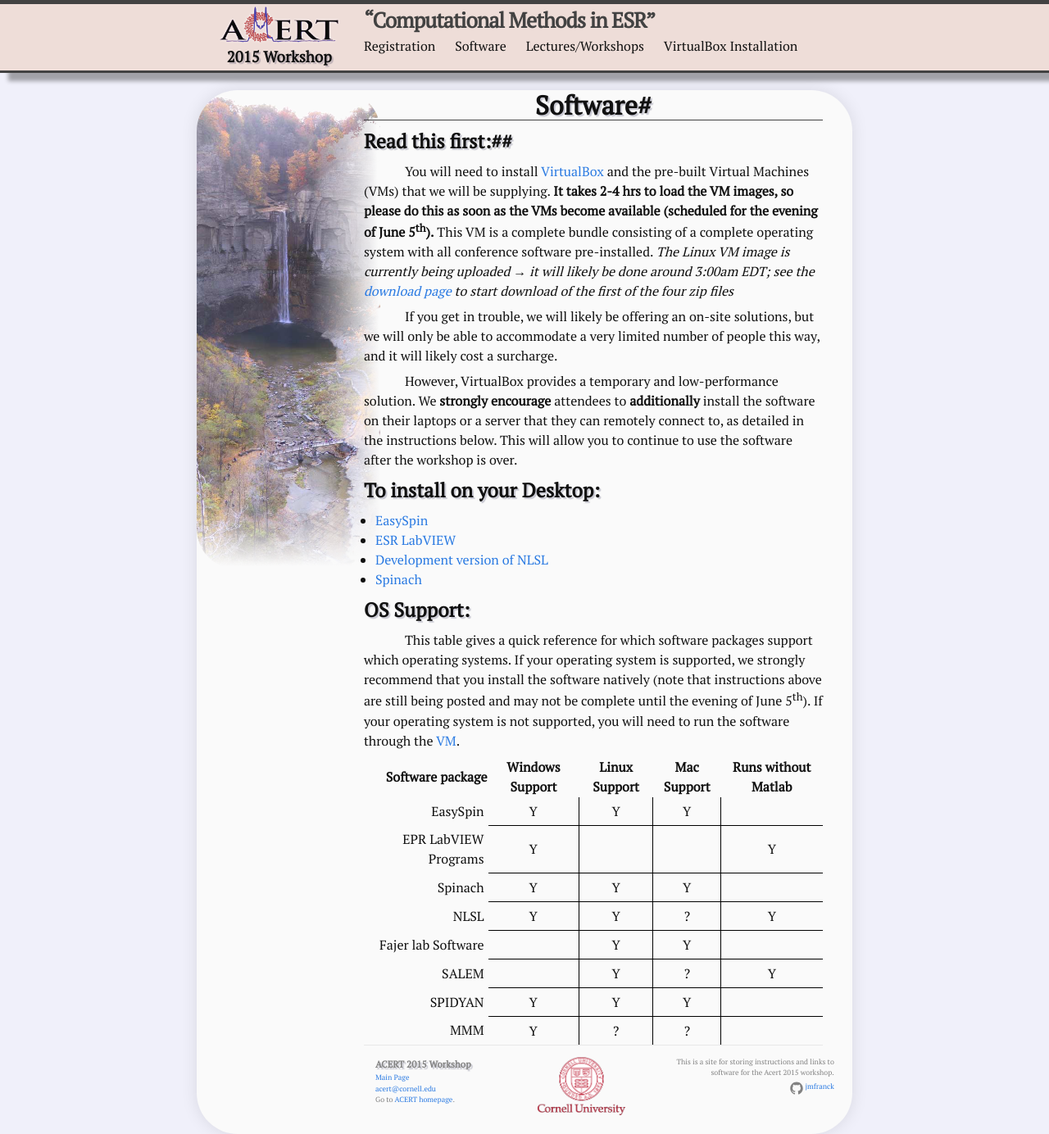
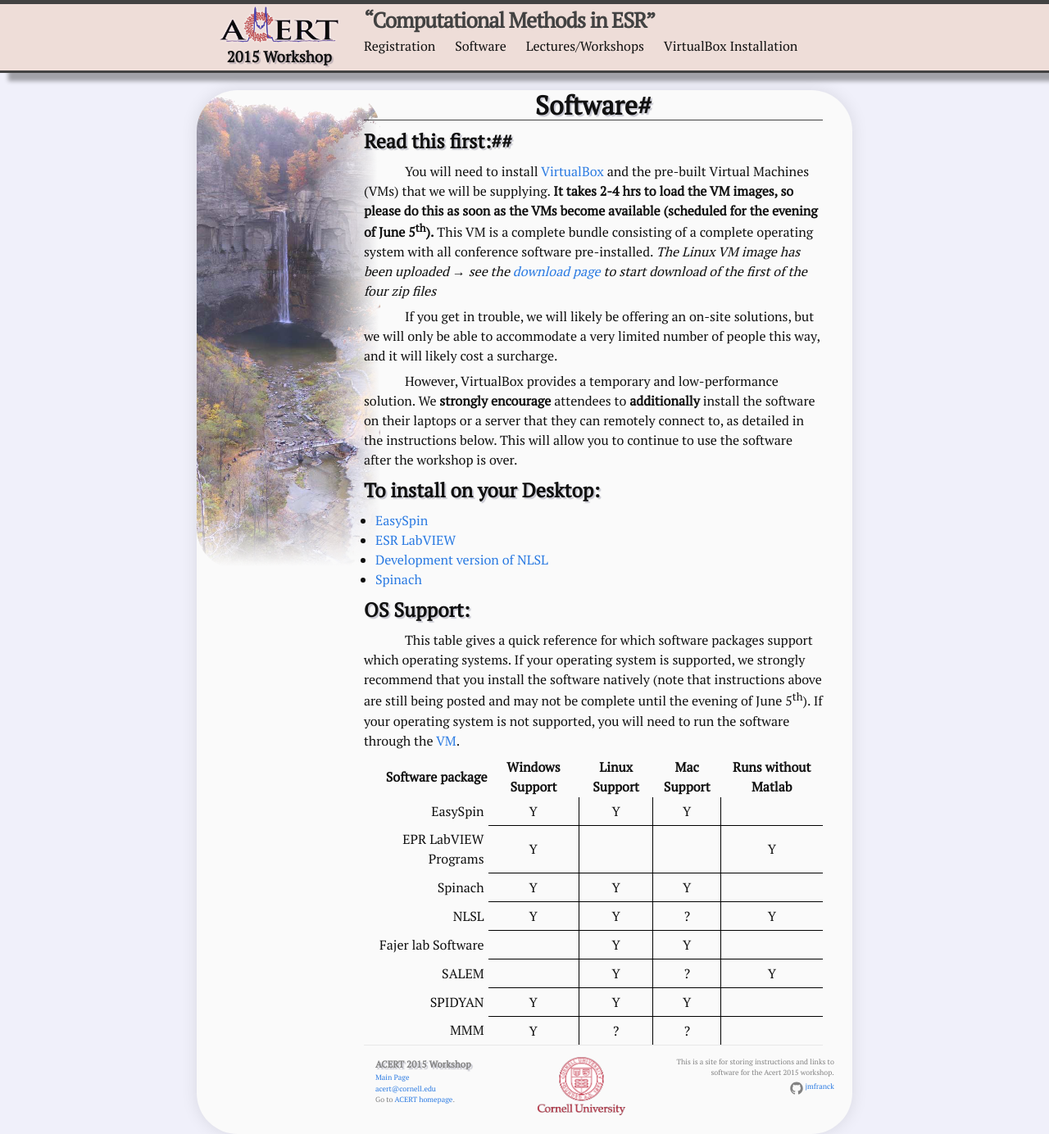
Before and after one commit to jmfranck/acert.github.io, a Jekyll site: the page built from Software_Packages.md, in a window 1280 px wide and 1384 px high. Shown: the whole window at 82% size. Built offline with Jekyll 4.4.1, drawn with Linux system fonts in a browser that asks for light colours.

Commit message:
updated VM status

```diff
--- a/_includes/VM_status.md
+++ b/_includes/VM_status.md
@@ -1,2 +1,2 @@
 {% if site.VMs_available %} **One or both of the VMs is ready  Check out the [Download page]({{ site.url }}/VirtualBox/Downloads.html).**
-{% else %} *The Linux VM image is currently being uploaded → it will likely be done around 3:00am EDT; see the [download page]({{ site.url }}/VirtualBox/Downloads.html) to start download of the first of the four zip files*{% endif %}
+{% else %} *The Linux VM image has been uploaded → see the [download page]({{ site.url }}/VirtualBox/Downloads.html) to start download of the first of the four zip files*{% endif %}
```
